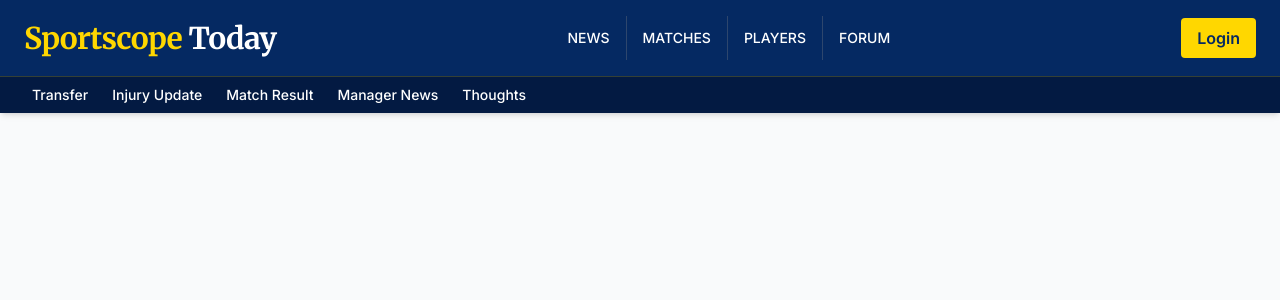
After one commit to sportscope-today-d11/sportscope-today, a Django app: template templates/navbar.html in a window 1280 px wide. The commit adds this page. Shown: the top 300 px of the page. Run offline with Django 5.2, Linux system fonts and the light colour scheme; the template is opened without the code that fills it, so the values that code supplies are empty; some libraries are stand-ins or nearby versions.

Commit message:
Navbar + Homepage

```diff
--- a/main/templates/homepage.html
+++ b/main/templates/homepage.html
@@ -161,7 +161,7 @@
 
   <!-- ===== TOP 10 MOST LOVED PLAYERS ===== -->
   <section class="max-w-6xl mx-auto px-4 py-10">
-    <h2 class="text-2xl font-bold text-[#052962] mb-8">Top 10 Most Loved Players 💖</h2>
+    <h2 class="text-2xl font-bold text-[#052962] mb-8">Top 10 Most Loved Players All Time</h2>
 
     <!-- TOP 3 Podium (Smaller) -->
     <div class="flex flex-col items-center gap-6 sm:flex-row sm:justify-center sm:items-end mb-10">
@@ -172,7 +172,6 @@
           <img src="{% static 'images/player_pictures/' %}{{ first.slug }}.png"
               alt="{{ first.name }}"
               class="w-36 h-36 sm:w-44 sm:h-44 object-contain rounded-full shadow-lg border-4 border-yellow-400">
-          <div class="absolute -top-6 left-1/2 -translate-x-1/2 text-yellow-400 text-3xl">👑</div>
         </div>
         <p class="mt-3 font-extrabold text-lg text-[#052962]">{{ first.name }}</p>
         <p class="text-sm text-gray-600">{{ first.national_team }}</p>
--- a/main/urls.py
+++ b/main/urls.py
@@ -10,6 +10,8 @@ urlpatterns = [
     path('', homepage, name="homepage"),
     path('news/', news_list, name='news_list'),
     path('news/<int:news_id>/', news_detail, name='news_detail'),
+    path('user/login', user_login, name='login'),
+    path('user/register', user_register, name='register'),
 ]
 
 if settings.DEBUG:
--- a/main/views.py
+++ b/main/views.py
@@ -59,3 +59,9 @@ def news_list(request):
 
 def news_detail(request, news_id):
     return HttpResponse('info')
+
+def user_login(request):
+    return
+
+def user_register(request):
+    return
--- /dev/null
+++ b/templates/navbar.html
@@ -0,0 +1,149 @@
+{% load static %}
+<!DOCTYPE html>
+<html lang="en">
+<head>
+  <meta charset="UTF-8" />
+  <meta name="viewport" content="width=device-width, initial-scale=1.0" />
+  <title>Sportscope Today</title>
+  <script src="https://cdn.tailwindcss.com"></script>
+  <link href="https://fonts.googleapis.com/css2?family=Inter:wght@400;500;600&family=Merriweather:wght@700&display=swap" rel="stylesheet">
+  <style>
+    body {
+      font-family: 'Inter', sans-serif;
+    }
+    .brand-font {
+      font-family: 'Merriweather', serif;
+    }
+    .menu-link {
+      position: relative;
+      padding: 0.75rem 1rem;
+      transition: color 0.2s ease-in-out;
+    }
+    .menu-link::after {
+      content: "";
+      position: absolute;
+      bottom: 0;
+      left: 0;
+      width: 0;
+      height: 3px;
+      background-color: #c70000;
+      transition: width 0.25s ease-in-out;
+    }
+    .menu-link:hover::after {
+      width: 100%;
+    }
+  </style>
+</head>
+
+<body class="bg-[#f9fafb] text-gray-900">
+
+  <!-- ===== NAVBAR ===== -->
+  <nav class="fixed top-0 left-0 w-full bg-[#052962] text-white z-50 shadow-md">
+    <div class="max-w-7xl mx-auto flex justify-between items-center px-6 py-4">
+
+      <!-- Logo -->
+      <a href="{% url 'main:homepage' %}" class="brand-font text-2xl md:text-3xl font-bold tracking-tight">
+        <span class="text-[#FFD700]">Sportscope</span> Today
+      </a>
+
+      <!-- Desktop Menu -->
+      <div class="hidden md:flex items-center text-sm font-medium uppercase divide-x divide-gray-500/40">
+        <a href="{% url 'main:news_list' %}" class="menu-link hover:text-[#FFD700]">News</a>
+        <a href="#" class="menu-link hover:text-[#FFD700]">Matches</a>
+        <a href="#" class="menu-link hover:text-[#FFD700]">Players</a>
+        <a href="#" class="menu-link hover:text-[#FFD700]">Forum</a>
+      </div>
+
+      <!-- Right Side -->
+      <div class="hidden md:flex items-center space-x-4">
+        {% if user.is_authenticated %}
+          <!-- Avatar / Profile -->
+          <button id="profile-btn" class="w-9 h-9 rounded-full bg-[#FFD700] text-[#052962] font-bold uppercase flex items-center justify-center hover:ring-2 hover:ring-[#FFD700]/50 transition">
+            {{ user.username|first }}
+          </button>
+        {% else %}
+          <!-- Login Button -->
+          <a href="#" class="px-4 py-2 bg-[#FFD700] text-[#052962] font-semibold rounded hover:bg-yellow-400 transition">
+            Login
+          </a>
+        {% endif %}
+      </div>
+
+      <!-- Mobile Toggle -->
+      <button id="menu-toggle" class="md:hidden text-[#FFD700] text-2xl font-bold">☰</button>
+    </div>
+
+    <!-- ===== SUBNAV ===== -->
+    <div class="hidden md:flex bg-[#031a42] border-t border-[#FFD700]/20 text-sm font-medium px-8 py-2 overflow-x-auto space-x-6 whitespace-nowrap">
+      <a href="#" class="hover:text-[#FFD700]">Transfer</a>
+      <a href="#" class="hover:text-[#FFD700]">Injury Update</a>
+      <a href="#" class="hover:text-[#FFD700]">Match Result</a>
+      <a href="#" class="hover:text-[#FFD700]">Manager News</a>
+      <a href="#" class="hover:text-[#FFD700]">Thoughts</a>
+    </div>
+  </nav>
+
+
+  <!-- ===== MOBILE MENU ===== -->
+  <div id="mobile-menu" class="fixed inset-0 bg-[#052962]/95 text-white hidden flex-col items-center justify-center space-y-6 text-lg font-semibold z-40">
+    <!--  -->
+    <a href="{% url 'main:news_list' %}" class="hover:text-[#FFD700]">News</a>
+    <a href="#" class="hover:text-[#FFD700]">Matches</a>
+    <a href="#" class="hover:text-[#FFD700]">Players</a>
+    <a href="#" class="hover:text-[#FFD700]">Forum</a>
+
+    {% if user.is_authenticated %}
+      <button id="mobile-logout" class="px-4 py-2 bg-red-600 rounded hover:bg-red-700">Logout</button>
+    {% else %}
+    <!-- LOGIN INI -->
+      <a href="#" class="px-4 py-2 bg-[#FFD700] text-[#052962] rounded hover:bg-yellow-400">Login</a>
+    {% endif %}
+  </div>
+
+  <!-- ===== PROFILE MODAL ===== -->
+  {% if user.is_authenticated %}
+  <div id="profile-modal" class="hidden fixed inset-0 bg-black/30 flex items-center justify-center z-50">
+    <div class="bg-white rounded-lg shadow-xl w-80 p-6">
+      <div class="flex items-center gap-4 mb-4">
+        <div class="w-12 h-12 rounded-full bg-[#FFD700] text-[#052962] font-bold text-xl flex items-center justify-center uppercase">
+          {{ user.username|first }}
+        </div>
+        <div>
+          <p class="font-semibold text-[#052962]">{{ user.username }}</p>
+        </div>
+      </div>
+      <hr class="border-gray-300 mb-4">
+      <!-- LOGOUT NIH -->
+      <a href="#" class="block w-full text-center py-2 bg-red-600 text-white rounded hover:bg-red-700">
+        Logout
+      </a>
+    </div>
+  </div>
+  {% endif %}
+
+  <!-- ===== JS ===== -->
+  <script>
+    const toggle = document.getElementById('menu-toggle');
+    const mobileMenu = document.getElementById('mobile-menu');
+    toggle.addEventListener('click', () => {
+      mobileMenu.classList.toggle('hidden');
+    });
+
+    {% if user.is_authenticated %}
+    const profileBtn = document.getElementById('profile-btn');
+    const profileModal = document.getElementById('profile-modal');
+
+    profileBtn.addEventListener('click', () => {
+      profileModal.classList.toggle('hidden');
+    });
+
+    profileModal.addEventListener('click', (e) => {
+      if (e.target === profileModal) {
+        profileModal.classList.add('hidden');
+      }
+    });
+    {% endif %}
+  </script>
+
+</body>
+</html>
```
Also changed, not shown: templates/base.html (+5 -2 lines).
